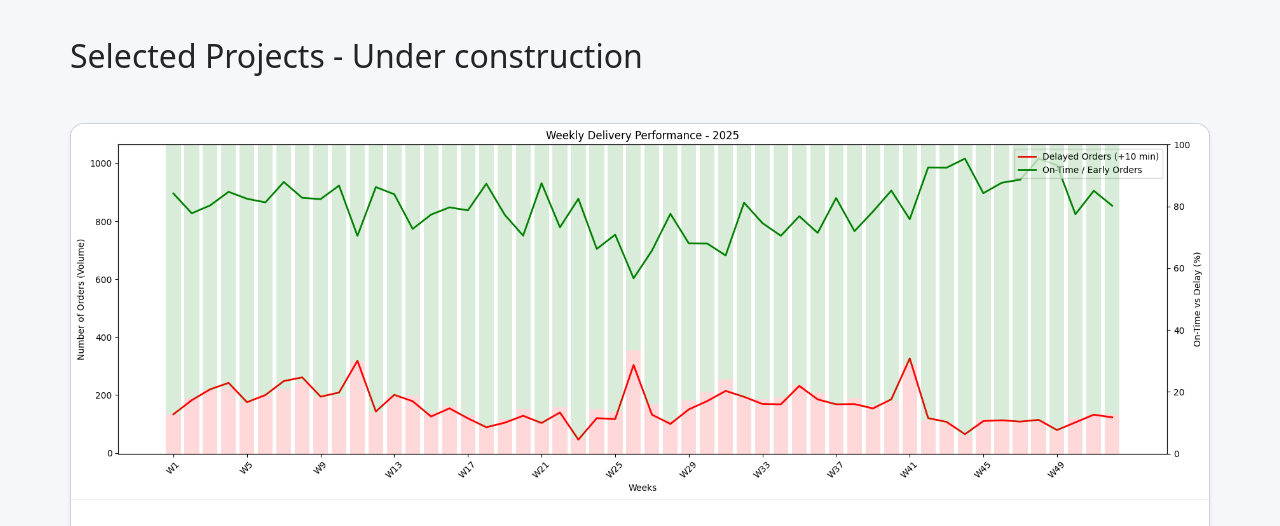
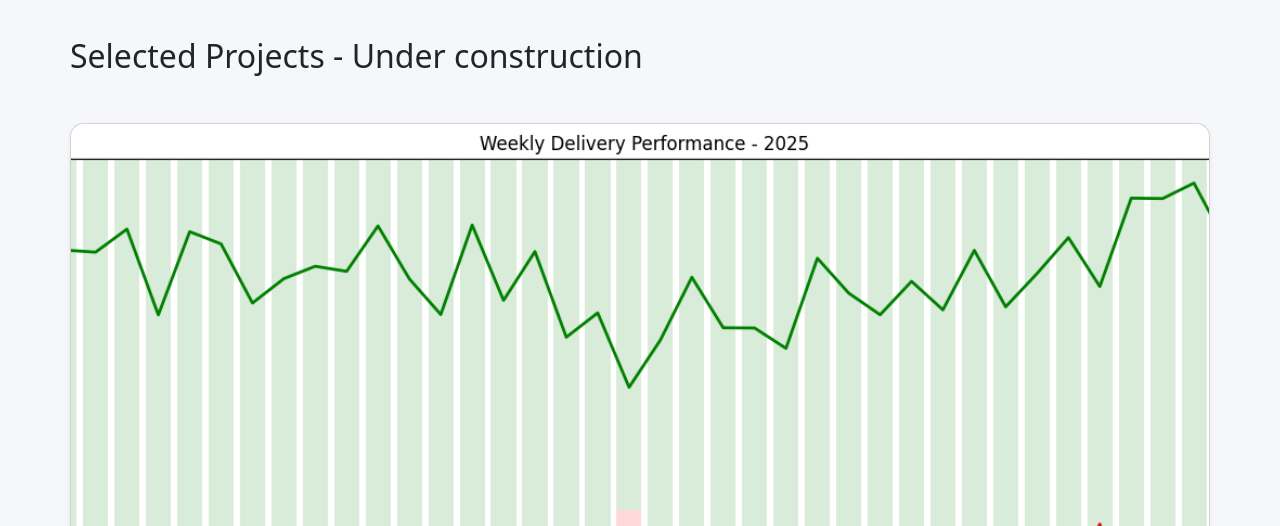
Before and after one commit to SeaCedric/SeaCedric.github.io, a plain HTML site: page index.html in a window 1280 px wide. Shown: the part 1040-1566 px from the top of the page. Drawn offline with nearby package versions, Linux system fonts and the light colour scheme.

Commit message:
New images width

```diff
--- a/index.html
+++ b/index.html
@@ -112,6 +112,7 @@
             border-radius: 14px;
             background-color: #ffffff;
             transition: transform 0.3s ease, box-shadow 0.3s ease;
+            overflow: hidden;
         }
 
         .card:hover {
@@ -125,6 +126,18 @@
 
         .card .p-4 {
             padding: 1.8rem !important;
+        }
+
+        .project-img {
+            width: 100%;
+            aspect-ratio: 16 / 9;
+            object-fit: cover;
+            object-position: center;
+            transition: transform 0.5s ease;
+        }
+
+        .card:hover .project-img {
+            transform: scale(1.05);
         }
 
         /* FADE-IN */
@@ -237,7 +250,7 @@
     <div class="card shadow-sm mb-5 overflow-hidden fade-in">
         <img src="images/project-operations-2025.webp"
              alt="Weekly Delivery Performance 2025"
-             class="img-fluid"
+             class="project-img"
              loading="lazy">
 
         <div class="p-4">
@@ -257,7 +270,7 @@
     <div class="card shadow-sm mb-5 overflow-hidden fade-in">
         <img src="images/project-workplace-risk.webp"
              alt="Workplace risk prediction"
-             class="img-fluid"
+             class="project-img"
              loading="lazy">
 
         <div class="p-4">
```
Also changed, not shown: 1 other file.
